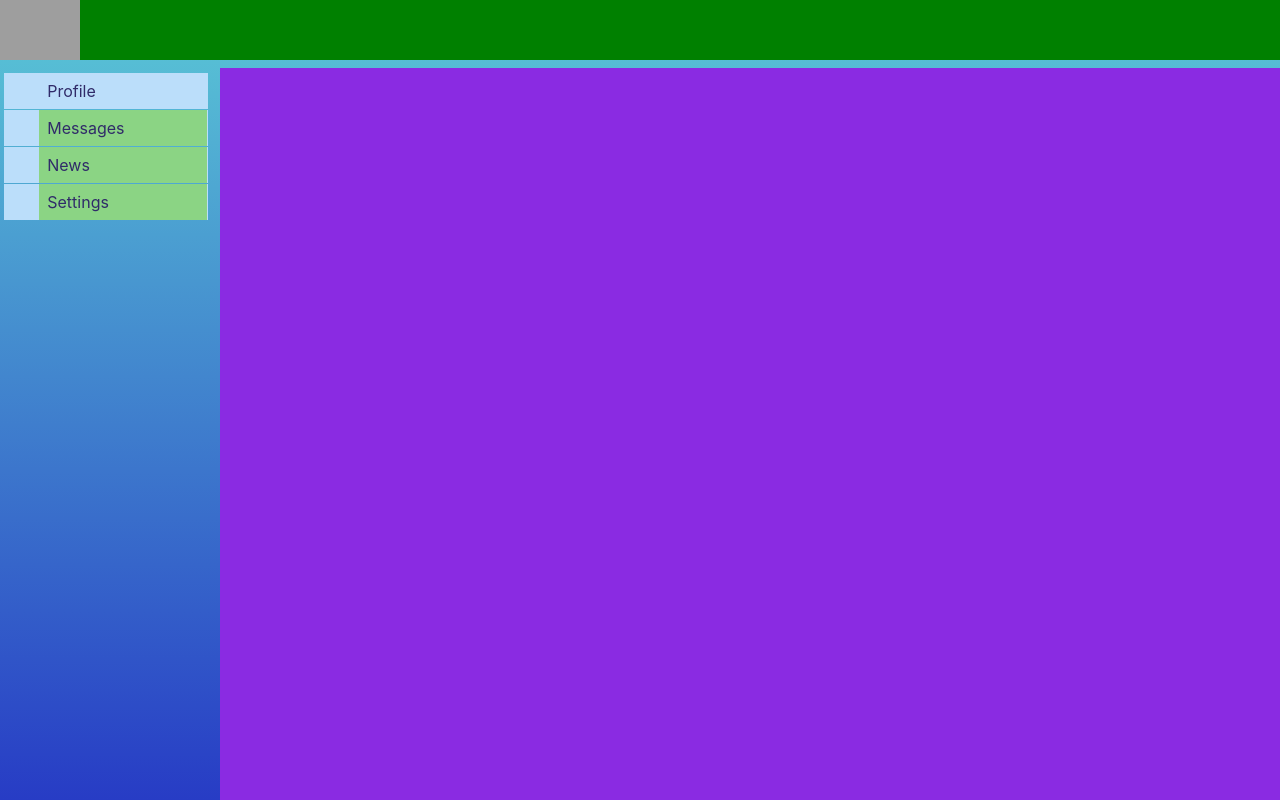
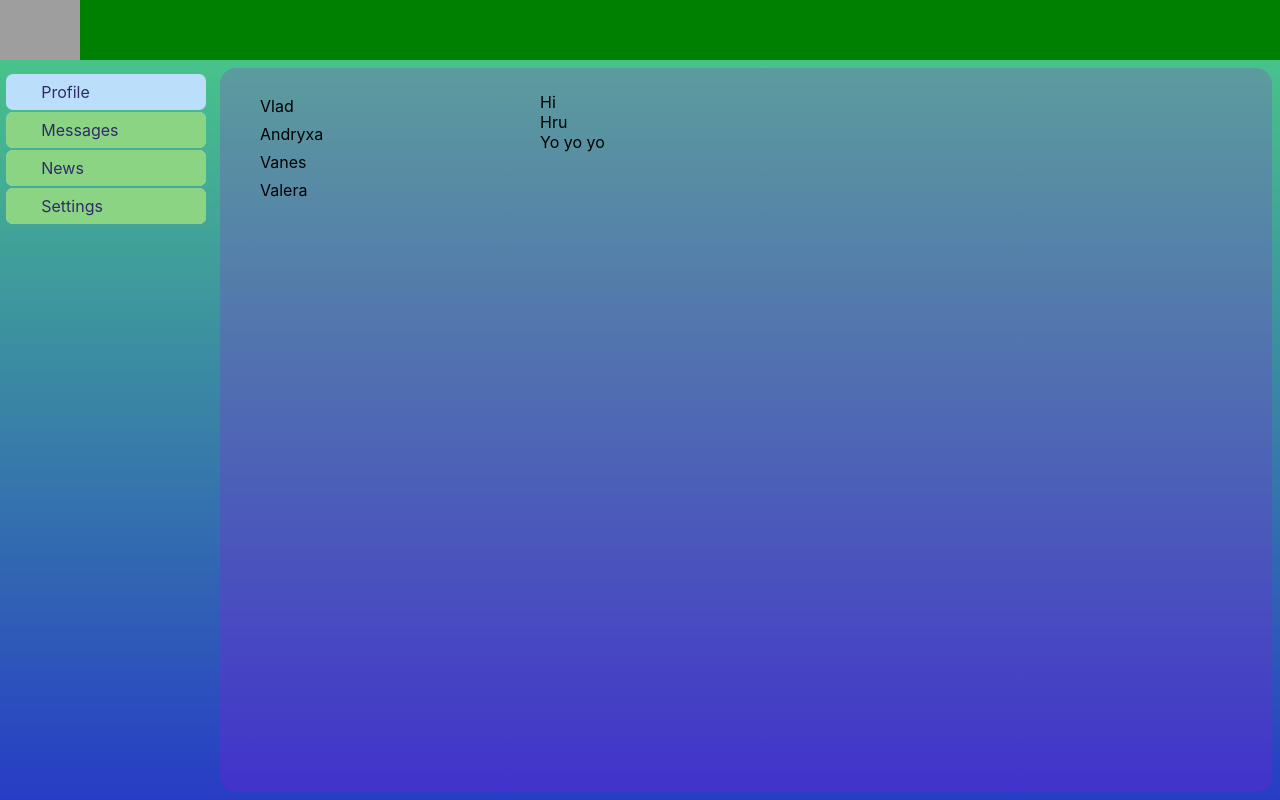
Before and after one commit to 89hikari/letstalktogether, a React (Create React App) app: page /dialogs in a window 1280 px wide. Built offline with nearby package versions, Linux system fonts and the light colour scheme; grey boxes are pictures that could not be loaded.

Commit message:
more styles

```diff
--- a/src/App.css
+++ b/src/App.css
@@ -2,7 +2,7 @@
   display: grid;
   width: 100vw;
   height: 100vh;
-  background: linear-gradient(rgb(90, 200, 214), rgb(39, 60, 197));
+  background: linear-gradient(hsl(147, 57%, 55%), rgb(39, 60, 197));
   margin: 0 auto;
   grid-template-areas:
   "h h"
@@ -16,5 +16,8 @@
 
 .app-wrapper-content{
   grid-area: c;
-  background-color: blueviolet;
+  background: rgba(168, 6, 231, 0.2);
+  margin-bottom: 1vh;
+  margin-right: 1vh;
+  border-radius: 2vh;
 }
--- a/src/components/Dialogs/Dialogs.jsx
+++ b/src/components/Dialogs/Dialogs.jsx
@@ -3,8 +3,26 @@ import s from './Dialogs.module.css'
 
 const Dialogs = (props) => {
     return (
-        <div>
-
+        <div className={s.dialogs}>
+            <div className={s.dialogsItems}>
+                <div className={s.dialog + ' ' + s.active}>
+                    Vlad
+                </div>
+                <div className={s.dialog}>
+                    Andryxa
+                </div>
+                <div className={s.dialog}>
+                    Vanes
+                </div>
+                <div className={s.dialog}>
+                    Valera
+                </div>
+            </div>
+            <div className={s.messages}>
+                <div className={s.message}>Hi</div>
+                <div className={s.message}>Hru</div>
+                <div className={s.message}>Yo yo yo</div>
+            </div>
         </div>
     );
 }
--- a/src/components/Dialogs/Dialogs.module.css
+++ b/src/components/Dialogs/Dialogs.module.css
@@ -0,0 +1,26 @@
+.dialogs{
+    display: flex;
+    width: 100%;
+    padding-top: 3vh;
+}
+
+.dialogsItems{
+    width: 25vw;
+}
+
+.dialog{
+    padding: 0.5vh;
+    padding-left: 5vh;
+}
+
+.dialogsItems .active {
+    color:
+}
+
+.messages{
+
+}
+
+.message{
+
+}
--- a/src/components/Navbar/Navbar.module.css
+++ b/src/components/Navbar/Navbar.module.css
@@ -10,9 +10,9 @@
     outline: none;
     text-decoration: none;
     display: flex;
-    margin: 1px;
     padding: 1vh;
-    margin-left: 35px;;
+    padding-left: 35px;
+    border-radius: 7px;
     transition: color 0.15s linear;
 }
 
@@ -25,8 +25,10 @@
 }
 
 .item {
+    margin: 2px;
     background-color: #bbdefa;
     transition: background-color 0.15s linear;
+    border-radius: 7px;
 }
 
 .item:hover {
```
